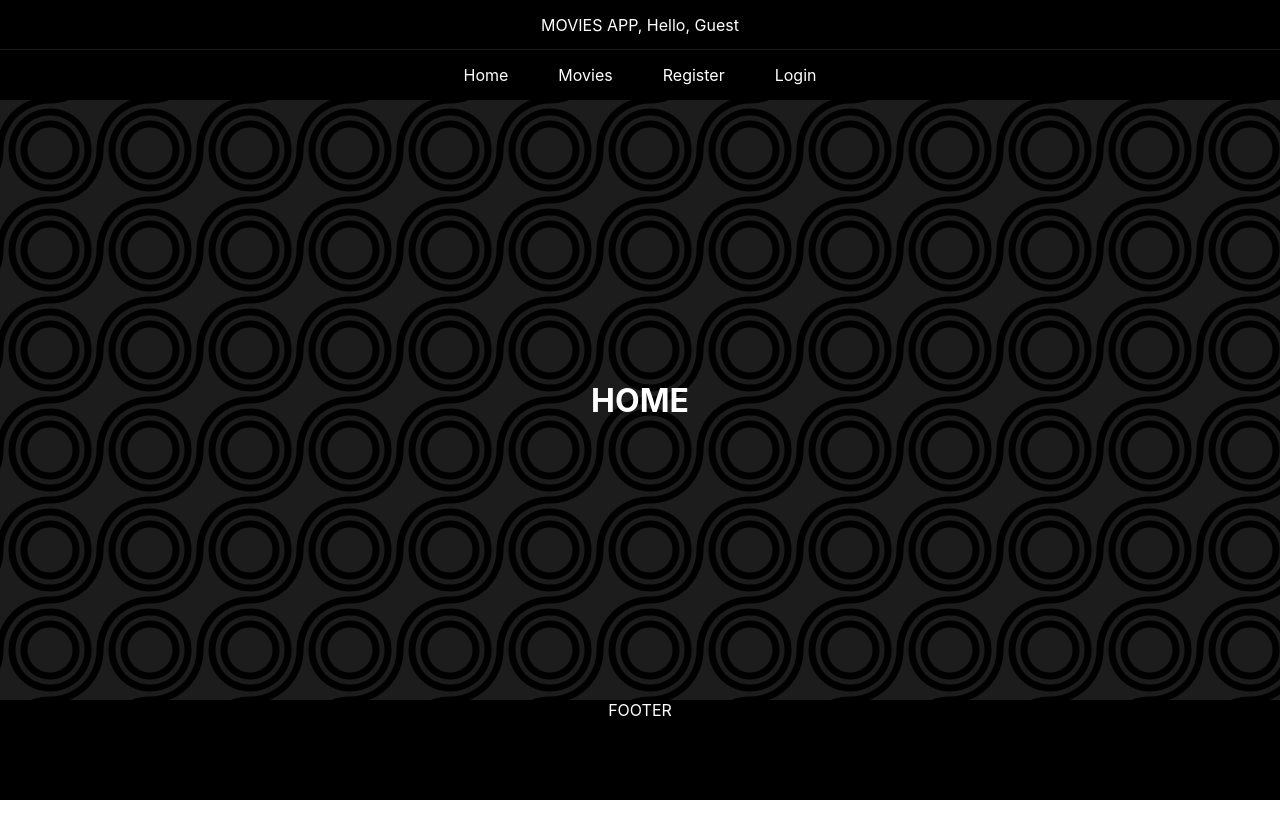
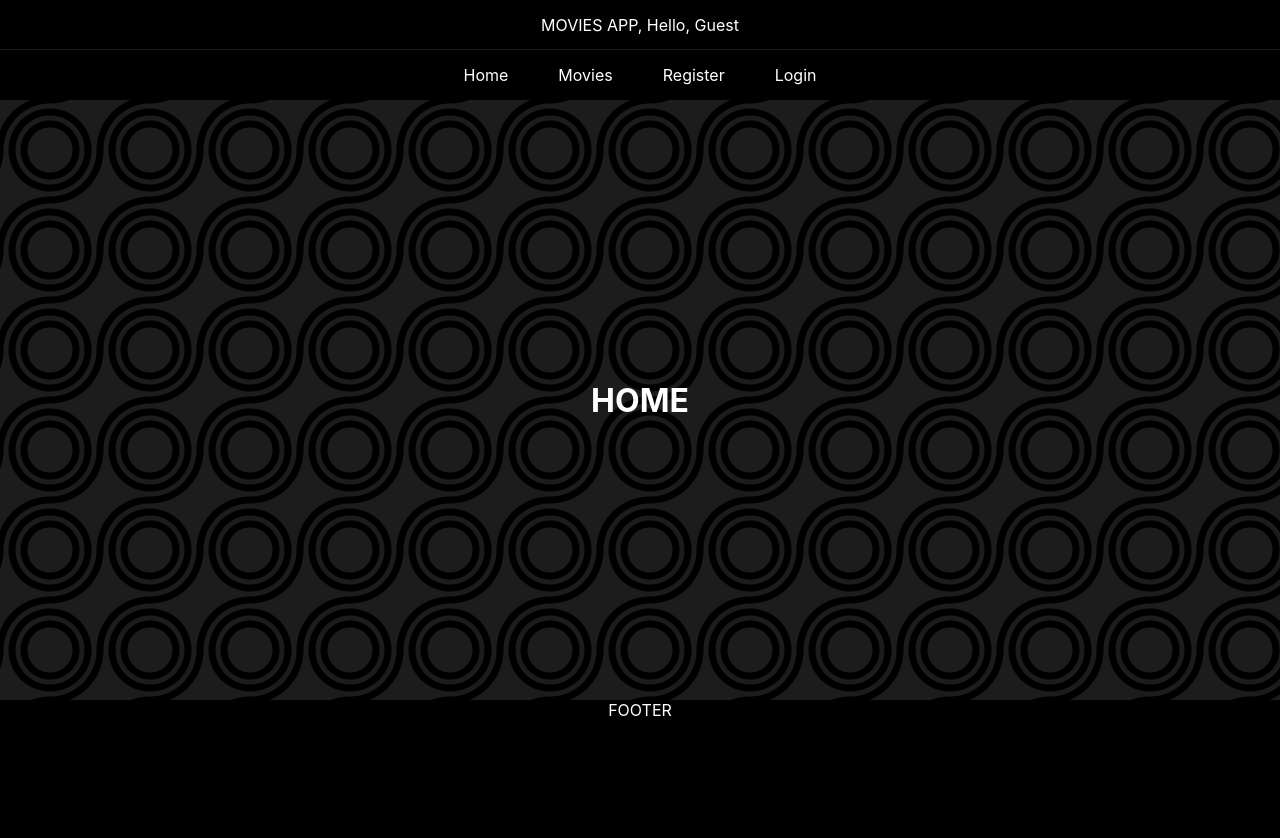
Before and after one commit to GVAlexandrov/movies, a React (Create React App) app: page / in a window 1280 px wide. Shown: the top 838 px of the page. Before the commit the page ends 800 px from the top, so only its background shows below. Built offline with nearby package versions, Linux system fonts and the light colour scheme; no server answers.

Commit message:
UPDATE App.css

```diff
--- a/src/App.css
+++ b/src/App.css
@@ -14,7 +14,7 @@ html{
 :root{
   --height-header: 50px;
   --height-nav: 50px;
-  --height-footer: 100px;
+  --height-footer: 300px;
   --background-color-01:rgb(28, 28, 28);
   --background-color-02:rgba(0,0,0,0.55);
 }
```
